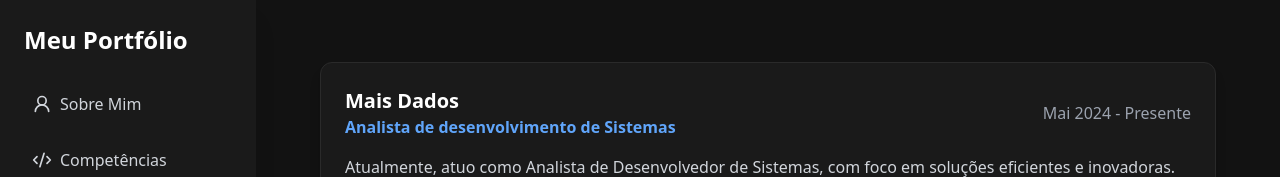
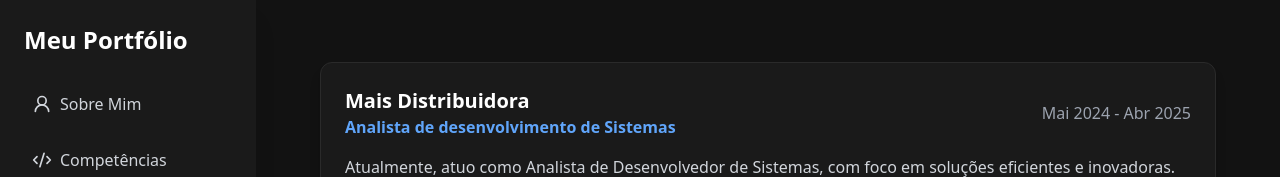
Before and after one commit to ppBernardo/Profile, a React (Vite) app in the folder Profile/: page / in a window 1280 px wide. Both pictures are taken after a click on the button "Experiência". Shown: the top 177 px of the page. Built offline with nearby package versions, Linux system fonts and the light colour scheme.

Commit message:
Update Experience.tsx

```diff
--- a/Profile/src/components/Experience.tsx
+++ b/Profile/src/components/Experience.tsx
@@ -3,9 +3,9 @@
 const Experience = () => {
   const experiences = [
     {
-      company: 'Mais Dados',
+      company: 'Mais Distribuidora',
       role: 'Analista de desenvolvimento de Sistemas',
-      period: 'Mai 2024 - Presente',
+      period: 'Mai 2024 - Abr 2025',
       description: [
         `Atualmente, atuo como Analista de Desenvolvedor de Sistemas, com foco em soluções eficientes e inovadoras. Tenho sólida experiência em Banco de Dados Oracle, administração de redes utilizando Mikrotik, além de desenvolvimento em C# e .NET Framework. No meu dia a dia, estou sempre buscando novas formas de otimizar processos e aprimorar minhas habilidades técnicas, contribuindo diretamente para a evolução dos projetos em que atuo e para o crescimento da empresa.\nAlém disso, desenvolvi sites utilizando React, garantindo interfaces modernas, responsivas e de alta performance, bem como APIs robustas em ASP.NET, que facilitam a integração entre sistemas e melhoram a eficiência operacional. Essas soluções têm sido fundamentais para impulsionar a produtividade e a inovação dentro da empresa.`,
       ],
```
